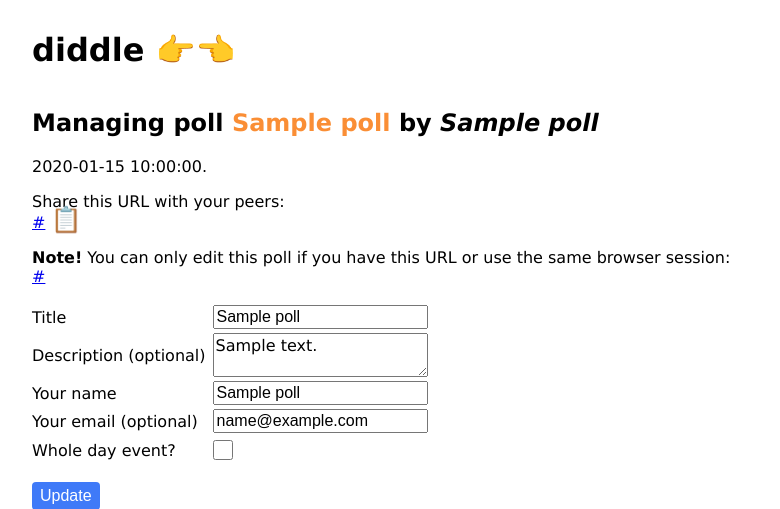
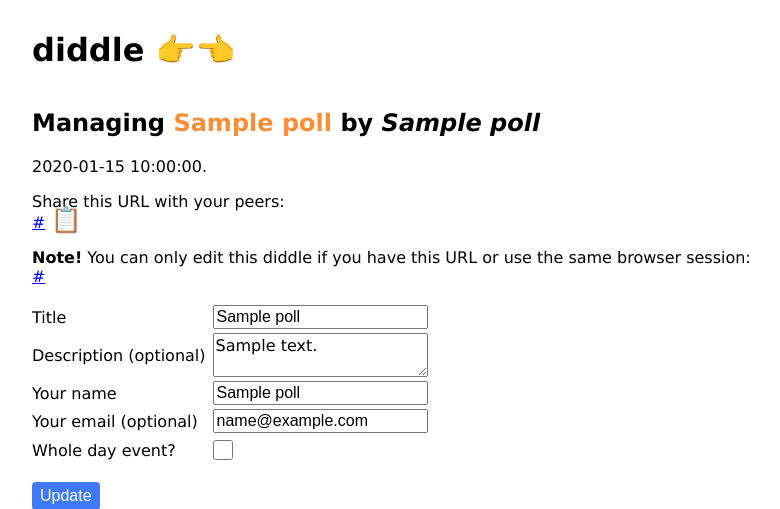
Before and after one commit to poksiala/diddle, a Flask app: template templates/manage.html.j2 in a window 1280 px wide. Shown: the top 509 px of the page, without its empty margins (108-888 px from the left). Run offline with Flask 3, Linux system fonts and the light colour scheme; the template is opened without the code that fills it: most values are stand-ins (such as "Sample title", 1, 10 or a date in 2020).

Commit message:
Replace references to "poll" with "diddle"

```diff
--- a/templates/manage.html.j2
+++ b/templates/manage.html.j2
@@ -2,7 +2,7 @@
 
 {% block content %}
 
-<h2>Managing poll <span class="contrast">{{ poll.title }}</span> by <i>{{ poll.author_name }}</i></h2>
+<h2>Managing <span class="contrast">{{ poll.title }}</span> by <i>{{ poll.author_name }}</i></h2>
 <p>{{ poll.pub_date_formatted_notz() }}.</p>
 
 <div>
@@ -11,7 +11,7 @@
 </div>
 <p></p>
 <div>
-  <strong>Note!</strong> You can only edit this poll if you have this URL or use the same browser session:<br>
+  <strong>Note!</strong> You can only edit this diddle if you have this URL or use the same browser session:<br>
   <a id="manage-link" href="{{ poll.manage_url() }}">{{ poll.manage_url() }}</a>
 </div>
 <p></p>
```
